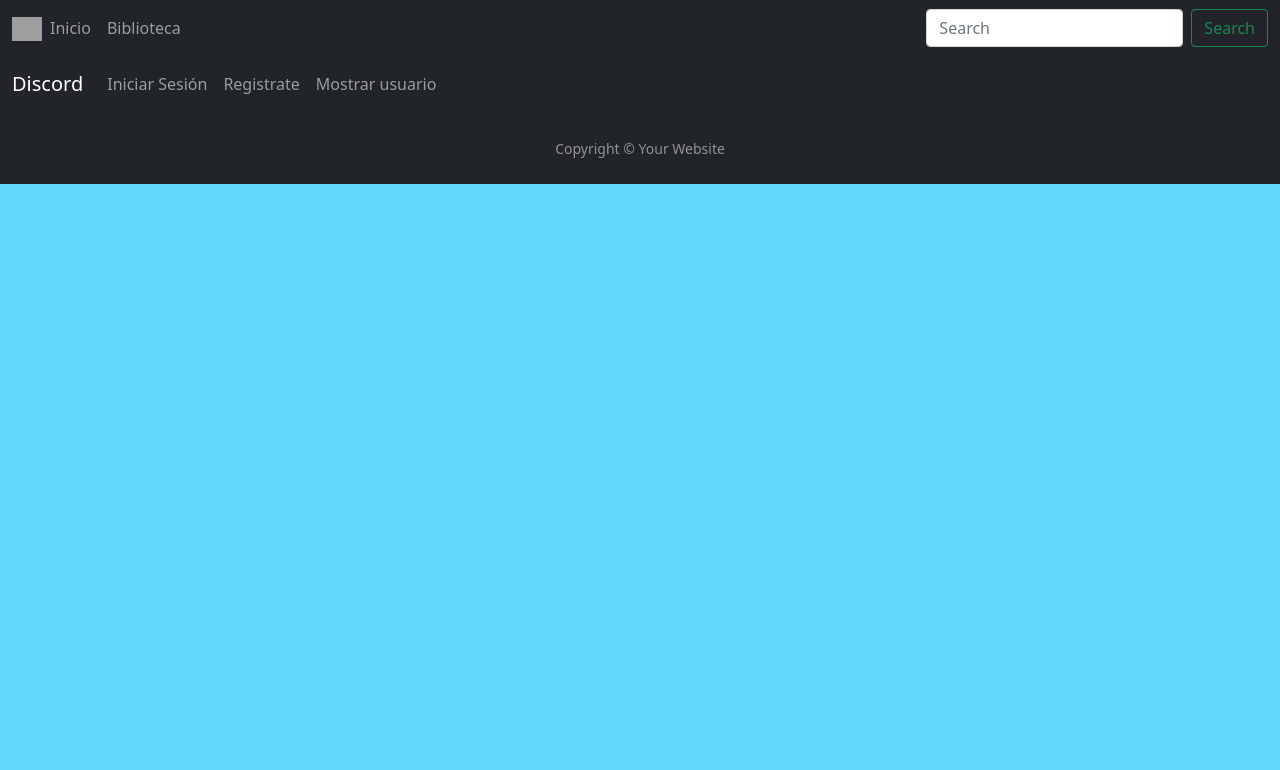
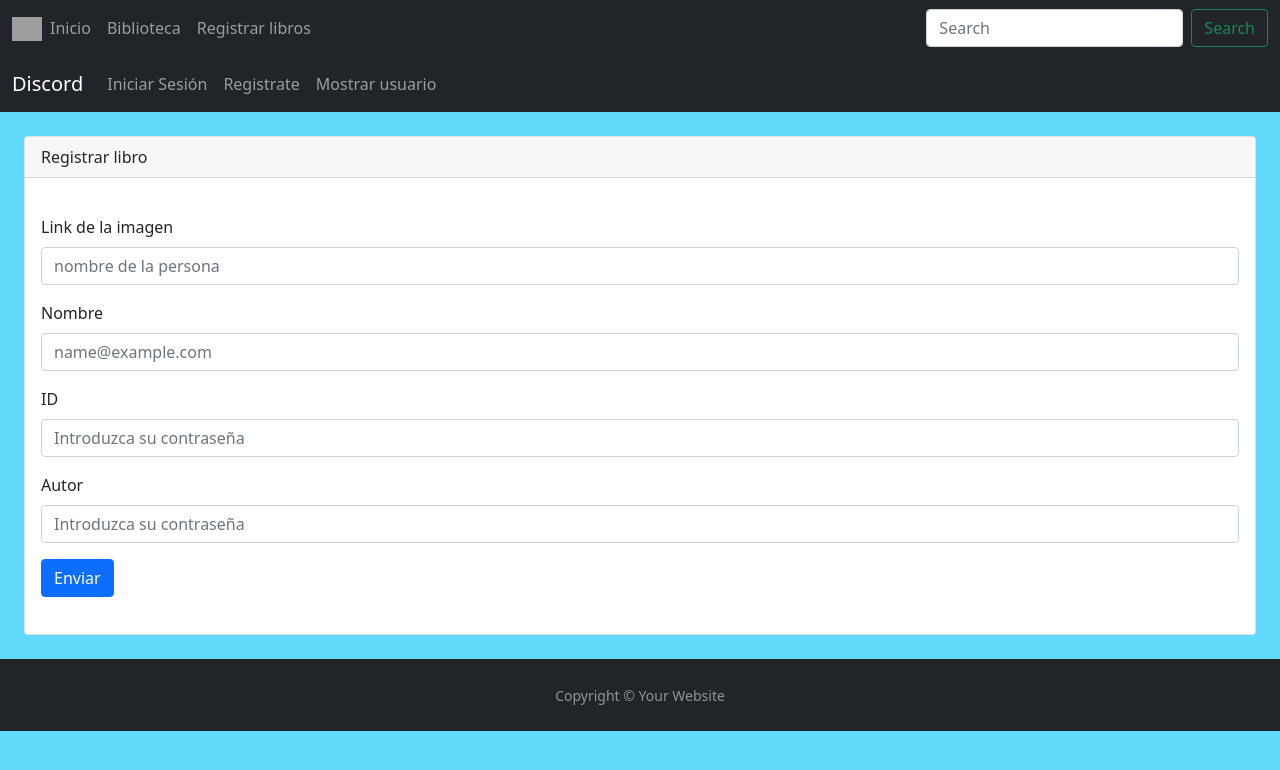
Before and after one commit to Derfenrir/Alejandria, a React (Create React App) app: page /rlibro in a window 1280 px wide. Shown: the top 770 px of the page. Built offline with nearby package versions, Linux system fonts and the light colour scheme; grey boxes are pictures that could not be loaded.

Commit message:
formulario provisional para agregar libros

```diff
--- a/src/App.js
+++ b/src/App.js
@@ -7,6 +7,7 @@ import Inicio from './Componentes/Paginas/Inicio'
 import Iniciar from './Componentes/Paginas/Iniciar'
 import Registrar from './Componentes/Paginas/Registrar'
 import Mostrar from './Componentes/Paginas/Mostrar';
+import Rlibro from './Componentes/Paginas/Rlibro';
 
 function App() {
   return (
@@ -19,6 +20,7 @@ function App() {
         <Route path='/iniciar' element={<Iniciar/>}/>
         <Route path='/registrar' element={<Registrar/>}/>
         <Route path='/mostrar' element={<Mostrar/>}/>
+        <Route path='/rlibro' element={<Rlibro/>}/>
       </Routes>
       <Footer/>
     </Router>
--- a/src/Componentes/Navegacion/Navbar.js
+++ b/src/Componentes/Navegacion/Navbar.js
@@ -20,6 +20,9 @@ const Navbar = () => {
         </li>
         <li className="nav-item">
           <Link className="nav-link " to='/biblioteca'>Biblioteca</Link>
+        </li>
+        <li className="nav-item">
+          <Link className="nav-link " to='/rlibro'>Registrar libros</Link>
         </li>
       </ul>
       <form className="d-flex" role="search">
--- a/src/Componentes/Paginas/Biblioteca.js
+++ b/src/Componentes/Paginas/Biblioteca.js
@@ -1,9 +1,62 @@
-import React from 'react'
+import React,{useState,useEffect} from "react";
 
-const Biblioteca = () => {
+import Axios from "../../Services/ConexionAxios";
+
+
+
+function Biblioteca() {
+
+  const [biblioteca,setBiblioteca]=useState([]);
+
+  const Consultar=async()=>{
+    const consulta=await Axios.get('/libro/consultar');
+    setBiblioteca(consulta.data);
+   // console.log(consulta.data);
+  }
+
+  const Eliminar=async(id)=>{
+
+    if(window.confirm("¿Esta segure de eliminar el date?")){
+      await Axios.delete(`/persona/eliminar/${id}`);
+      console.log('Datos eliminados correctamente');
+    }
+
+    Consultar();
+  }
+
+  useEffect(() => {
+   Consultar();
+
+  }, [])
+
   return (
-    <div><h1>biblioteca</h1></div>
-  )
+
+<div className="container-fluid p-2">
+<div class="row">
+  {biblioteca.map((biblioteca,index)=>{
+    return(
+<div class="col-sm-4">
+    <div class="card">
+      <div class="card-body">
+        <h5 class="card-title">{biblioteca.nombre}</h5>
+        <h5 >{biblioteca.img} </h5>
+        <p class="card-text">{biblioteca.id}</p>
+        <p class="card-text">{biblioteca.autor}</p>
+        <a href="#" class="btn btn-primary">Ir a</a>
+        <button type="button" class="btn btn-danger" onClick={()=>Eliminar(biblioteca._id)}>Eliminar</button>
+      </div>
+    </div>
+  </div>
+    )
+  })}
+
+</div>
+
+<hr/>
+
+
+</div>
+  );
 }
 
-export default Biblioteca
+export default Biblioteca;
--- /dev/null
+++ b/src/Componentes/Paginas/Rlibro.js
@@ -0,0 +1,111 @@
+import React, { useState } from "react";
+import Axios from "../../Services/ConexionAxios";
+
+    function Rlibro() {
+      const variables = {
+        img: "",
+        nombre: "",
+        id: "",
+        autor: "",
+      };
+
+      const [valores, setValores] = useState(variables);
+
+      const cambioEstado = (e) => {
+        const { name, value } = e.target;
+        setValores({ ...valores, [name]: value });
+      };
+
+    //Crear método para guardar información
+    const Guardar=async()=>{
+    Axios.post('/libro/guardar',{
+     img:valores.img,
+      nombre:valores.nombre,
+     id:valores.id,
+     autor:valores.autor,
+    }).then(()=>{
+      console.log('Registro guardado con exito');
+    })
+    }
+
+
+      const Enviar = (e) => {
+        e.preventDefault();
+        Guardar();
+      };
+    return (
+      <div className="container-fluid p-4">
+      <div class="card">
+        <div class="card-header">Registrar libro</div>
+        <div class="card-body">
+          <p class="card-text">
+            <form onSubmit={Enviar}>
+              <div class="mb-3">
+                <label for="exampleFormControlInput1" class="form-label">
+                  Link de la imagen
+                </label>
+                <input
+                  type="text"
+                  class="form-control"
+                  id="exampleFormControlInput1"
+                  name="img"
+                  value={valores.img}
+                  onChange={cambioEstado}
+                  placeholder="nombre de la persona"
+                />
+              </div>
+              <div class="mb-3">
+                <label for="exampleFormControlInput1" class="form-label">
+                  Nombre
+                </label>
+                <input
+                  type="text"
+                  class="form-control"
+                  id="exampleFormControlInput2"
+                  name="nombre"
+                  value={valores.nombre}
+                  onChange={cambioEstado}
+                  placeholder="name@example.com"
+                />
+              </div>
+              <div class="mb-3">
+                <label for="exampleFormControlInput1" class="form-label">
+                  ID
+                </label>
+                <input
+                  type="text"
+                  class="form-control"
+                  id="exampleFormControlInput3"
+                  name="id"
+                  value={valores.id}
+                  onChange={cambioEstado}
+                  placeholder="Introduzca su contraseña"
+                />
+              </div>
+              <div class="mb-3">
+                <label for="exampleFormControlInput1" class="form-label">
+                  Autor
+                </label>
+                <input
+                  type="text"
+                  class="form-control"
+                  id="exampleFormControlInput4"
+                  name="autor"
+                  value={valores.autor}
+                  onChange={cambioEstado}
+                  placeholder="Introduzca su contraseña"
+                />
+              </div>
+
+              <button type="submit" className="btn btn-primary">
+                Enviar
+              </button>
+            </form>
+          </p>
+        </div>
+      </div>
+    </div>
+    )
+  }
+
+export default Rlibro
```
